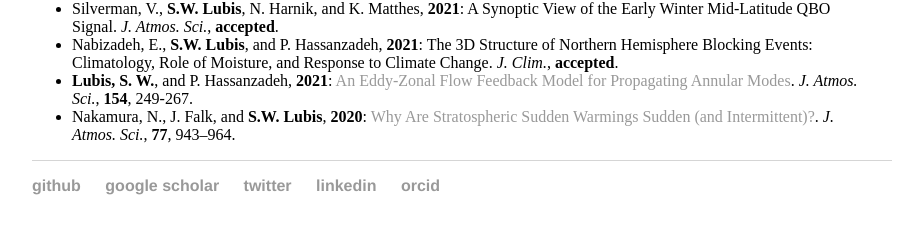
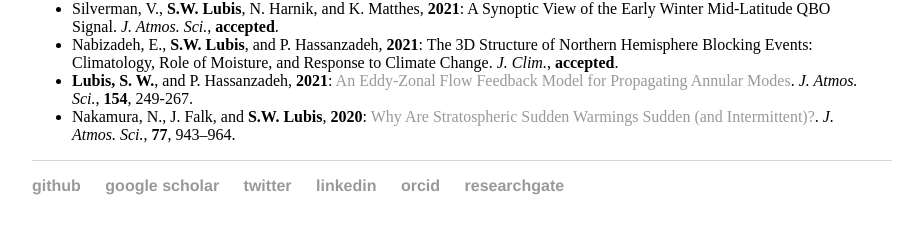
Before and after one commit to sandrolubis/sandrolubis.github.io, a Jekyll site: the page built from index.html, in a window 1280 px wide. Shown: the part 671-897 px from the top of the page, without its empty margins (276-1199 px from the left). Built offline with Jekyll 4.4.1, drawn with Linux system fonts in a browser that asks for light colours.

Commit message:
Update default.html

```diff
--- a/_layouts/default.html
+++ b/_layouts/default.html
@@ -24,6 +24,7 @@
 	        		<li><a href="https://twitter.com/sandrowlubis?lang=en">twitter</a></li>
 				<li><a href="https://www.linkedin.com/in/sandro-w-lubis-19953742/">linkedin</a></li>
 				<li><a href="https://orcid.org/0000-0001-6615-9880">orcid</a></li>
+				<li><a href="https://www.researchgate.net/profile/Sandro-Lubis">researchgate</a></li>
 			</ul>
 			</footer>
 		</body>
```
